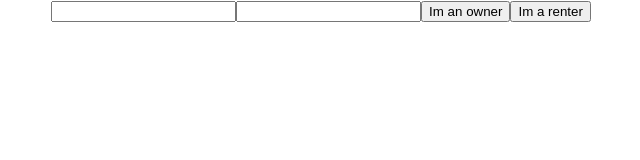
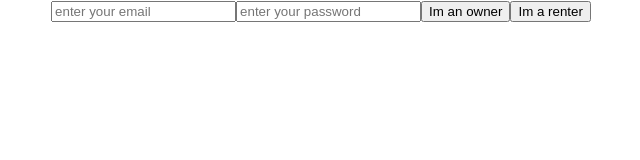
Before and after one commit to Build-Week-use-My-Tech-2/front-end, a React (Create React App) app: page / in a window 1280 px wide. Shown: the top 160 px of the page, without its empty margins (319-959 px from the left). Built offline with nearby package versions, Linux system fonts and the light colour scheme.

Commit message:
added initial login form

```diff
--- a/src/components/Login/Login.js
+++ b/src/components/Login/Login.js
@@ -1,11 +1,39 @@
-import React from "react";
+import React, { useState } from "react";
+
+const initialLoginCredentials = {
+	email: "",
+	password: "",
+};
 
 const Login = () => {
+	const [loginCredentials, setLoginCredentials] = useState(
+		initialLoginCredentials,
+	);
+	const handleChange = (e) => {
+		setLoginCredentials({
+			...loginCredentials,
+			[e.target.name]: e.target.value,
+		});
+	};
+
 	return (
 		<div>
 			<form>
-				<input type="text" />
-				<input type="text" />
+				<input
+					type="text"
+					name="email"
+					value={loginCredentials.email}
+					placeholder="enter your email"
+					onChange={handleChange}
+				/>
+				<input
+					type="text"
+					name="password"
+					value={loginCredentials.password}
+					placeholder="enter your password"
+					onChange={handleChange}
+				/>
+
 				<button> Im an owner </button>
 				<button> Im a renter </button>
 			</form>
```
